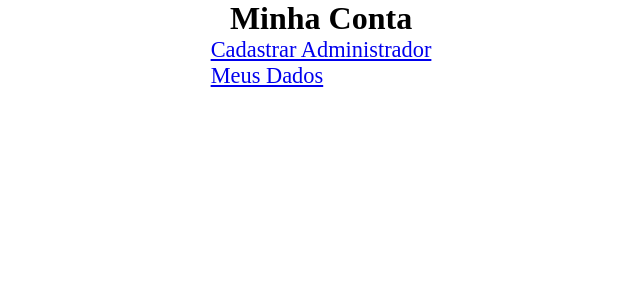
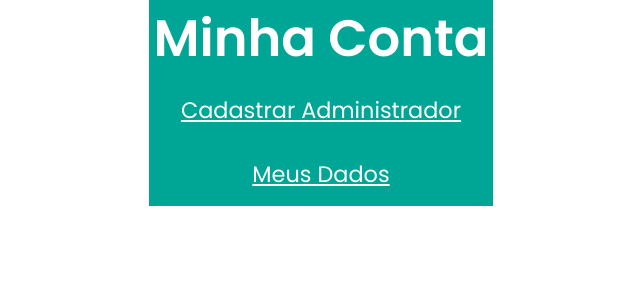
Before and after one commit to Caioohv/TCC, a PHP site: page /minhaConta.html in a window 1280 px wide. Shown: the top 300 px of the page, without its empty margins (319-959 px from the left). Run offline with PHP 8.4, Linux system fonts and the light colour scheme.

Commit message:
Começo da estilizacao

```diff
--- a/src/index.html
+++ b/src/index.html
@@ -7,6 +7,7 @@
     <meta name='viewport' content='width=device-width, initial-scale=1'>
     <link rel="stylesheet" href="styles/main.css">
     <link rel="stylesheet" href="styles/page-landing.css">
+    <link href="https://fonts.googleapis.com/css2?family=Archivo:wght@400;700&amp;family=Poppins:wght@400;600&amp;display=swap" rel="stylesheet">
 </head>
 <body>
     <div class="barra-lateral-adm">
--- a/src/minhaConta.html
+++ b/src/minhaConta.html
@@ -1,5 +1,6 @@
 <!DOCTYPE html>
 <html>
+
 <head>
     <meta charset='utf-8'>
     <meta http-equiv='X-UA-Compatible' content='IE=edge'>
@@ -7,13 +8,19 @@
     <meta name='viewport' content='width=device-width, initial-scale=1'>
     <link rel="stylesheet" href="styles/main.css">
     <link rel="stylesheet" href="styles/page-landing.css">
+    <link
+        href="https://fonts.googleapis.com/css2?family=Archivo:wght@400;700&amp;family=Poppins:wght@400;600&amp;display=swap"
+        rel="stylesheet">
 </head>
+
 <body>
-    <div class="barra-lateral-adm">
-        <h1>Minha Conta</h1>
-        <p> <a href="adm/crudADM/cadastrarADM.html">Cadastrar Administrador</a></p>
-        <p> <a href="adm/crudADM/visualizarADM.html">Meus Dados</a></p>
-
+    <div class="tudo">
+        <div class="barra-lateral-adm">
+            <h1>Minha Conta</h1>
+            <p> <a href="adm/crudADM/cadastrarADM.html">Cadastrar Administrador</a></p>
+            <p> <a href="adm/crudADM/visualizarADM.html">Meus Dados</a></p>
+        </div>
     </div>
 </body>
+
 </html>
--- a/src/styles/main.css
+++ b/src/styles/main.css
@@ -40,3 +40,9 @@ body{
     justify-content: center;
     align-items: center;
 }
+
+body, input, button, textarea{
+    font-size: 1.6rem;
+    font-family: Poppins;
+    color: var(--cor-texto-primaria);
+}
--- a/src/styles/page-landing.css
+++ b/src/styles/page-landing.css
@@ -1,13 +1,23 @@
 a {
     font-size: 1.4rem;
     text-align: center;
+    color: var(--cor-texto-primaria);
 }
+
+.barra-lateral-adm{
+    background-color: var(--cor-principal-adm);
+
+}
+
 h1{
     text-align: center;
+
 }
 
-a:link a:visited a:active {
-    color: var(--cor-texto-primaria);
+p {
+    text-align: center;
+    justify-content: center;
+    padding: 1vw 4vh 1vw 4vh;
 }
 
 
```
